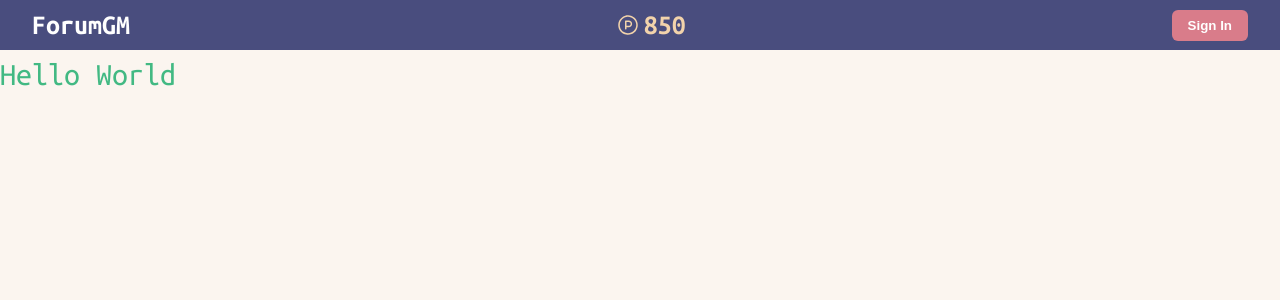
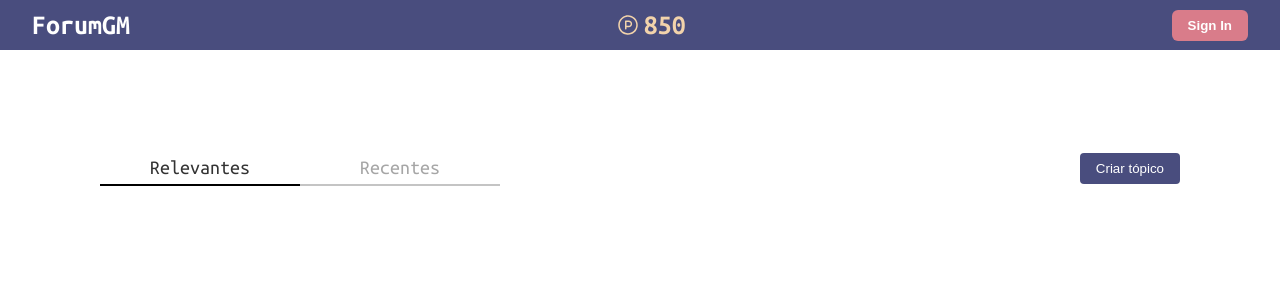
Before and after one commit to damatomos/forum-gm-frontend, a Vue app: page / in a window 1280 px wide. Shown: the top 300 px of the page. Built offline with nearby package versions, Linux system fonts and the light colour scheme.

Commit message:
feat: add feed header with tabs

```diff
--- a/src/assets/styles/_variables.scss
+++ b/src/assets/styles/_variables.scss
@@ -1,6 +1,10 @@
 // Color Variables
 $gm-c-black: #000000;
 $gm-c-black-soft: #1a1a1a;
+
+$gm-c-grey: #e1e1e2;
+$gm-c-grey-dark: #c4c4c4;
+
 $gm-c-white: #ffffff;
 $gm-c-white-soft: #fbf5ef;
 
@@ -40,6 +44,9 @@ $color-border-active: $gm-c-divider-light-2;
 $color-heading: $gm-c-text-light-2;
 $color-text: $gm-c-text-light-1;
 $color-text-disabled: $gm-c-text-light-3;
+
+$color-tab-enabled: $gm-c-black;
+$color-tab-disabled: $gm-c-grey-dark;
 
 $section-gap: 160px;
 
--- a/src/components/HeaderComponent.vue
+++ b/src/components/HeaderComponent.vue
@@ -1,5 +1,5 @@
 <script setup lang="ts">
-import ButtonBaseComponent from './ButtonElasticComponent.vue'
+import ButtonElasticComponent from './ButtonElasticComponent.vue'
 import GMPointIcon from './icons/GMPointIcon.vue'
 
 function handleSignIn() {
@@ -11,7 +11,7 @@ function handleSignIn() {
   <header class="header">
     <span class="logo">ForumGM</span>
     <span class="gm-points"> <GMPointIcon />850</span>
-    <ButtonBaseComponent title="Sign In" variant="primary" @click="handleSignIn" />
+    <ButtonElasticComponent title="Sign In" variant="primary" @click="handleSignIn" />
   </header>
 </template>
 
--- /dev/null
+++ b/src/components/TabComponent.vue
@@ -0,0 +1,31 @@
+<script setup lang="ts">
+interface TabProps {
+  label: string
+  isActive: boolean
+}
+
+const props = defineProps<TabProps>()
+</script>
+
+<template>
+  <div class="tab" :class="{ enabled: isActive }">{{ props.label }}</div>
+</template>
+
+<style scoped lang="scss">
+.tab {
+  width: 200px;
+  padding: 2px 1rem;
+  text-align: center;
+  cursor: pointer;
+  font-size: $font-size-xl;
+  color: $color-text-disabled;
+  border-bottom: 2px solid $color-tab-disabled;
+  transition: all 0.3s ease;
+
+  &.enabled,
+  &:hover {
+    color: $color-text;
+    border-bottom: 2px solid $color-tab-enabled;
+  }
+}
+</style>
--- a/src/views/FeedView.vue
+++ b/src/views/FeedView.vue
@@ -1,16 +1,62 @@
 <script setup lang="ts">
 import HeaderComponent from '@/components/HeaderComponent.vue'
+import TabComponent from '@/components/TabComponent.vue'
+import { ref } from 'vue'
+
+const selectedTab = ref<number>(0)
+
+function selectTab(index: number) {
+  selectedTab.value = index
+}
 </script>
 
 <template>
   <HeaderComponent />
-  <main>
-    <h1 ref="title">Hello World</h1>
+  <main class="container">
+    <header class="feed-header">
+      <div class="feed-tabs">
+        <TabComponent label="Relevantes" :is-active="selectedTab === 0" @click="selectTab(0)" />
+        <TabComponent label="Recentes" :is-active="selectedTab === 1" @click="selectTab(1)" />
+      </div>
+      <div class="feed-actions">
+        <button>Criar tópico</button>
+      </div>
+    </header>
   </main>
 </template>
 
 <style scoped lang="scss">
-h1 {
-  color: #42b983;
+.container {
+  margin: 0 auto;
+  background-color: $gm-c-white;
+  width: 100%;
+  max-width: 1280px;
+  min-height: calc(100dvh - 50px);
+  padding: 100px;
+
+  .feed-header {
+    display: flex;
+    justify-content: space-between;
+    align-items: center;
+
+    .feed-tabs {
+      display: flex;
+    }
+
+    .feed-actions {
+      button {
+        background-color: $gm-c-purple;
+        color: $gm-c-white;
+        border: none;
+        padding: 0.5rem 1rem;
+        cursor: pointer;
+        border-radius: 4px;
+
+        &:hover {
+          background-color: $gm-c-red-dark;
+        }
+      }
+    }
+  }
 }
 </style>
```
